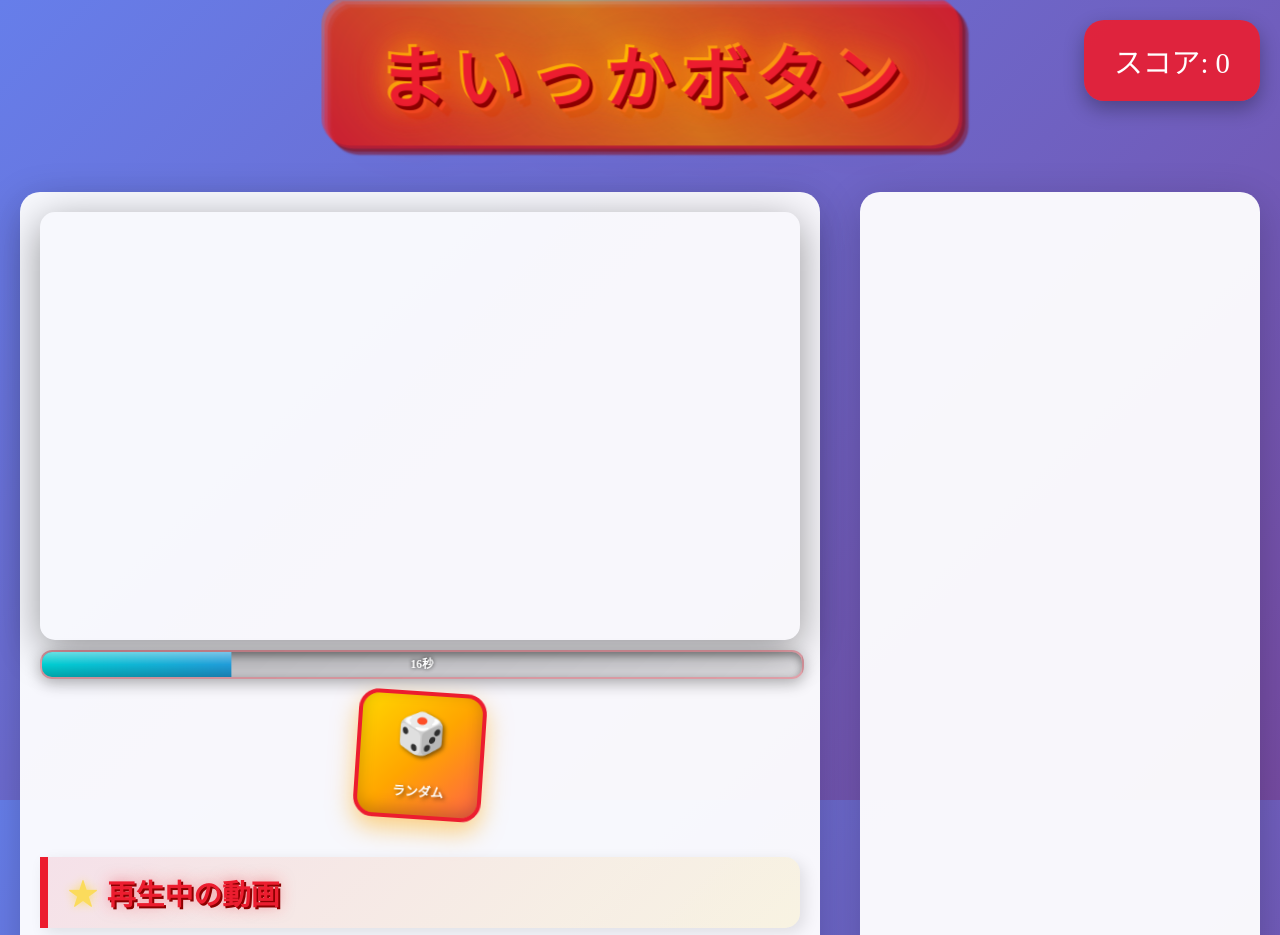
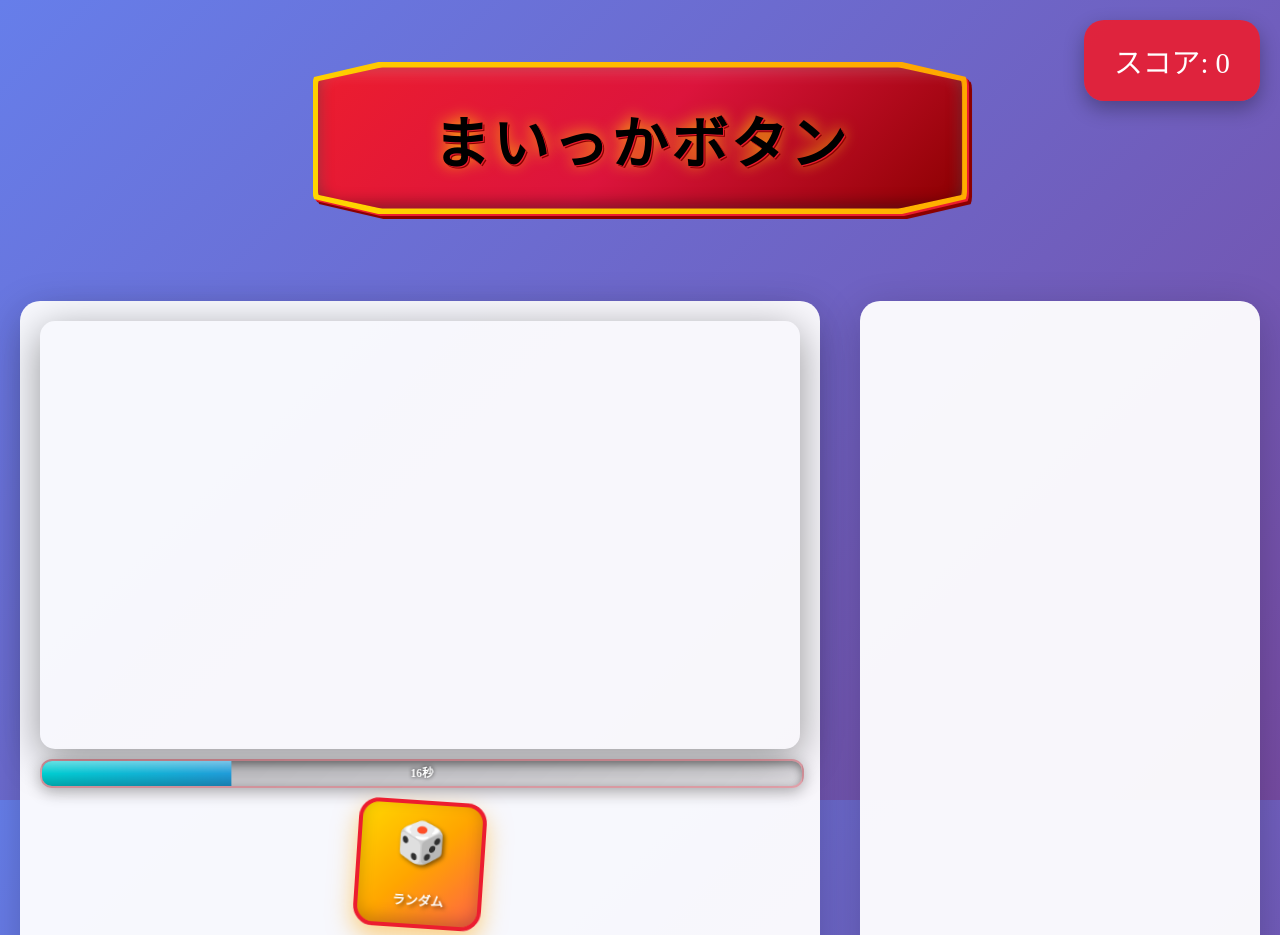
Before and after one commit to furen-button/furen-maikka-button, a website: page src/index.html in a window 1280 px wide. Shown: the top 935 px of the page. Drawn offline with Linux system fonts and the light colour scheme; a web font is replaced by a local one.

Commit message:
style: ロゴのスタイルを改善
フォントサイズ、アニメーション、背景効果を調整し、視覚的な魅力を向上させた。

```diff
--- a/src/index.html
+++ b/src/index.html
@@ -104,61 +104,94 @@
             .title {
                 text-align: center;
                 font-family: "Mochiy Pop One", serif;
-                font-size: 4em;
+                font-size: 3.5em;
                 margin: 30px 0;
                 position: relative;
+                padding: 40px 0;
             }
 
             @keyframes titleBounce {
                 0%, 100% { transform: translateY(0) scale(1); }
-                50% { transform: translateY(-15px) scale(1.05); }
+                50% { transform: translateY(-5px) scale(1.01); }
+            }
+
+            @keyframes shine {
+                0% { left: -150%; }
+                50%, 100% { left: 150%; }
             }
 
             .logo {
                 color: #FFD700;
                 text-shadow:
-                    3px 3px 0 #EC1D2F,
-                    6px 6px 0 darkred,
-                    0 0 30px rgba(255, 215, 0, 0.8),
-                    0 0 60px rgba(236, 29, 47, 0.5);
-                letter-spacing: 0.5rem;
+                    1px 1px 0 #000,
+                    2px 2px 0 #EC1D2F,
+                    3px 3px 0 darkred,
+                    0 0 15px rgba(255, 215, 0, 0.8);
+                letter-spacing: 0.2rem;
                 cursor: pointer;
                 text-decoration: none;
                 display: inline-block;
-                transition: all 0.3s ease;
-                animation: titleBounce 2s ease-in-out infinite;
-                background: linear-gradient(45deg, #FFD700, #FFA500, #FF6347);
+                transition: all 0.4s ease;
+                animation: titleBounce 4s ease-in-out infinite;
+                background: linear-gradient(180deg, #FFD700 0%, #FFA500 50%, #FF8C00 100%);
                 -webkit-background-clip: text;
                 -webkit-text-fill-color: transparent;
                 background-clip: text;
-                filter: drop-shadow(3px 3px 0 #EC1D2F) drop-shadow(6px 6px 0 darkred);
-                padding: 10px 20px;
-                border-radius: 20px;
+                padding: 30px 60px;
                 position: relative;
+                filter: drop-shadow(2px 2px 0 #EC1D2F) drop-shadow(3px 3px 0 darkred);
             }
 
+            /* エンブレム背景 */
             .logo::before {
                 content: '';
                 position: absolute;
-                top: -10px;
-                left: -10px;
-                right: -10px;
-                bottom: -10px;
-                background: linear-gradient(45deg, #EC1D2F, #FFD700, #EC1D2F);
-                border-radius: 25px;
-                z-index: -1;
-                opacity: 0.3;
-                animation: logoBg 3s ease-in-out infinite;
+                top: 0;
+                left: 50%;
+                transform: translateX(-50%);
+                width: 120%;
+                height: 100%;
+                background: linear-gradient(135deg, #EC1D2F 0%, #DC143C 50%, #8B0000 100%);
+                border-radius: 20px;
+                z-index: -2;
+                clip-path: polygon(
+                    10% 0%, 90% 0%, 100% 10%, 100% 90%, 90% 100%, 10% 100%, 0% 90%, 0% 10%
+                );
+                box-shadow:
+                    0 10px 30px rgba(0, 0, 0, 0.4),
+                    inset 0 -5px 15px rgba(0, 0, 0, 0.4),
+                    inset 0 5px 15px rgba(255, 255, 255, 0.2);
             }
 
-            @keyframes logoBg {
-                0%, 100% { transform: scale(1); opacity: 0.3; }
-                50% { transform: scale(1.1); opacity: 0.5; }
+            /* 装飾的な枠線 */
+            .logo::after {
+                content: '';
+                position: absolute;
+                top: -5px;
+                left: 50%;
+                transform: translateX(-50%);
+                width: calc(120% + 10px);
+                height: calc(100% + 10px);
+                background: linear-gradient(45deg, #FFD700, #FFA500);
+                border-radius: 22px;
+                z-index: -3;
+                clip-path: polygon(
+                    10% 0%, 90% 0%, 100% 10%, 100% 90%, 90% 100%, 10% 100%, 0% 90%, 0% 10%
+                );
+            }
+
+            /* 光るエフェクト */
+            .logo:hover::before {
+                box-shadow:
+                    0 15px 40px rgba(236, 29, 47, 0.6),
+                    inset 0 -5px 15px rgba(0, 0, 0, 0.4),
+                    inset 0 5px 15px rgba(255, 255, 255, 0.3),
+                    0 0 30px rgba(255, 215, 0, 0.5);
             }
 
             .logo:hover {
-                transform: scale(1.15) rotate(-2deg);
-                animation: none;
+                transform: scale(1.05);
+                animation: titleBounce 2s ease-in-out infinite;
             }
 
             .shuffle-button-container {
```
